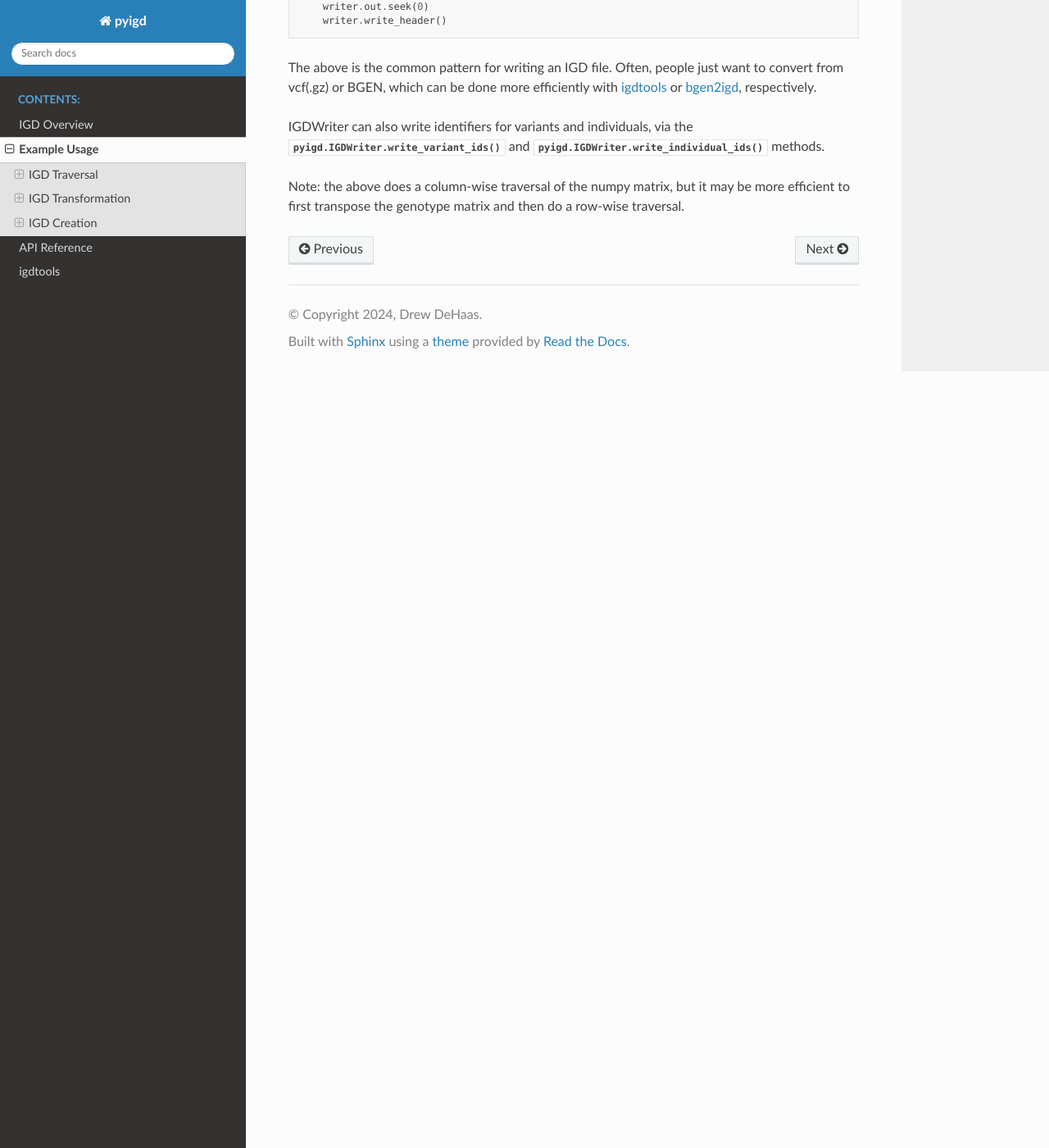
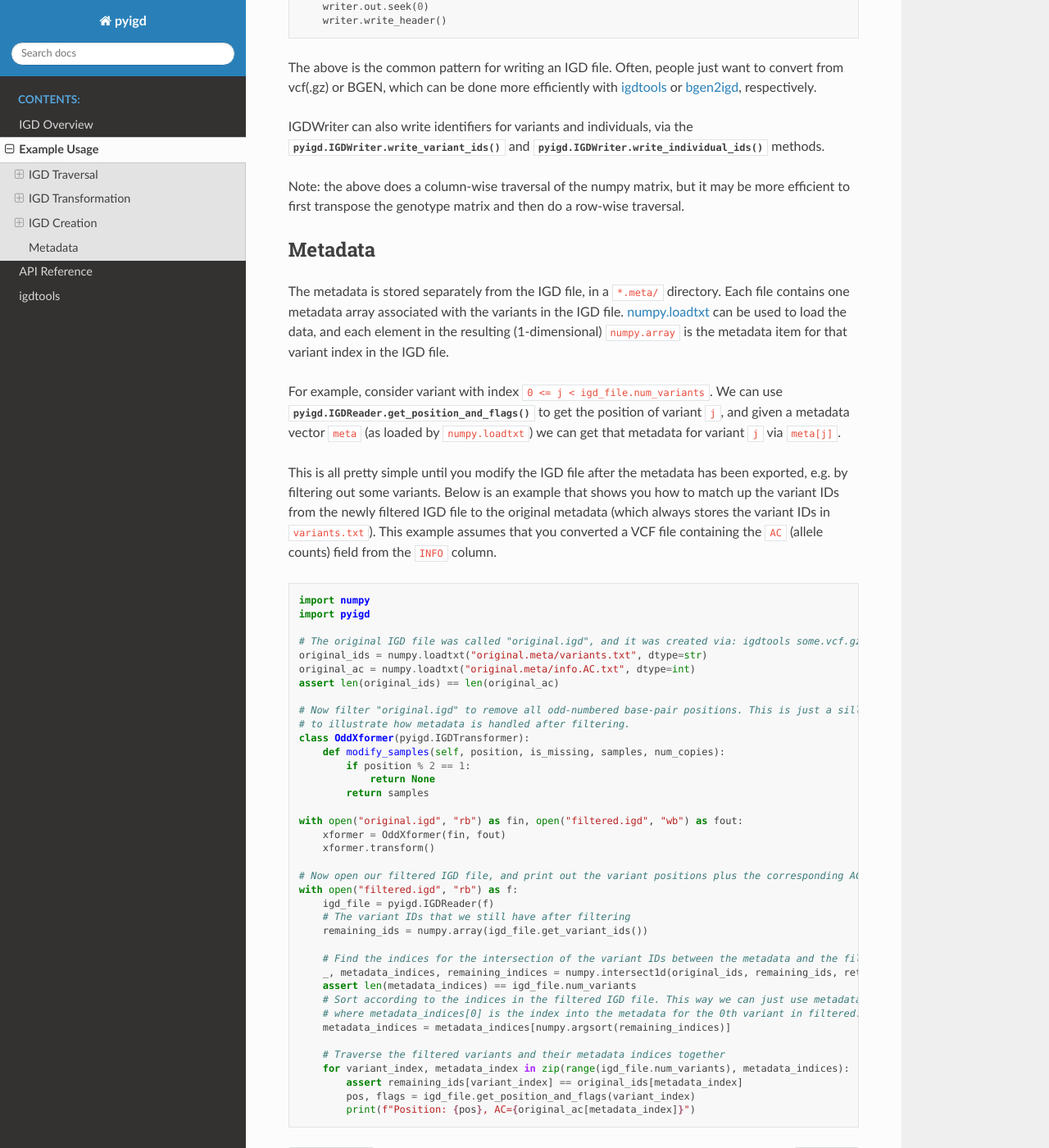
Before and after one commit to aprilweilab/pyigd, a Sphinx documentation site: the page built from docs/examples.rst, in a window 1280 px wide and 1400 px high, scrolled down 6836 px. Shown: the whole window at 82% size. Built offline with Sphinx 7.4.7 and the Read the Docs theme 3.1.0, drawn with Linux system fonts in a browser that asks for light colours.

Commit message:
Example for processing metadata after filtering

```diff
--- a/docs/examples.rst
+++ b/docs/examples.rst
@@ -395,3 +395,62 @@ methods.
 
 Note: the above does a column-wise traversal of the numpy matrix, but it may be more
 efficient to first transpose the genotype matrix and then do a row-wise traversal.
+
+Metadata
+~~~~~~~~
+
+The metadata is stored separately from the IGD file, in a ``*.meta/`` directory. Each file contains
+one metadata array associated with the variants in the IGD file. `numpy.loadtxt <https://numpy.org/doc/2.2/reference/generated/numpy.loadtxt.html>`_
+can be used to load the data, and each element in the resulting (1-dimensional) ``numpy.array`` is
+the metadata item for that variant index in the IGD file.
+
+For example, consider variant with index ``0 <= j < igd_file.num_variants``. We can use :py:meth:`pyigd.IGDReader.get_position_and_flags`
+to get the position of variant ``j``, and given a metadata vector ``meta`` (as loaded by ``numpy.loadtxt``) we can
+get that metadata for variant ``j`` via ``meta[j]``.
+
+This is all pretty simple until you modify the IGD file after the metadata has been exported, e.g.
+by filtering out some variants. Below is an example that shows you how to match up the variant IDs from
+the newly filtered IGD file to the original metadata (which always stores the variant IDs in ``variants.txt``).
+This example assumes that you converted a VCF file containing the ``AC`` (allele counts) field from the
+``INFO`` column.
+
+::
+
+  import numpy
+  import pyigd
+
+  # The original IGD file was called "original.igd", and it was created via: igdtools some.vcf.gz -o original.igd -e all
+  original_ids = numpy.loadtxt("original.meta/variants.txt", dtype=str)
+  original_ac = numpy.loadtxt("original.meta/info.AC.txt", dtype=int)
+  assert len(original_ids) == len(original_ac)
+
+  # Now filter "original.igd" to remove all odd-numbered base-pair positions. This is just a silly example of filtering,
+  # to illustrate how metadata is handled after filtering.
+  class OddXformer(pyigd.IGDTransformer):
+      def modify_samples(self, position, is_missing, samples, num_copies):
+          if position % 2 == 1:
+              return None
+          return samples
+
+  with open("original.igd", "rb") as fin, open("filtered.igd", "wb") as fout:
+      xformer = OddXformer(fin, fout)
+      xformer.transform()
+
+  # Now open our filtered IGD file, and print out the variant positions plus the corresponding AC value from the metadata
+  with open("filtered.igd", "rb") as f:
+      igd_file = pyigd.IGDReader(f)
+      # The variant IDs that we still have after filtering
+      remaining_ids = numpy.array(igd_file.get_variant_ids())
+
+      # Find the indices for the intersection of the variant IDs between the metadata and the filtered IGD.
+      _, metadata_indices, remaining_indices = numpy.intersect1d(original_ids, remaining_ids, return_indices=True)
+      assert len(metadata_indices) == igd_file.num_variants
+      # Sort according to the indices in the filtered IGD file. This way we can just use metadata_indices directly,
+      # where metadata_indices[0] is the index into the metadata for the 0th variant in filtered.igd, etc.
+      metadata_indices = metadata_indices[numpy.argsort(remaining_indices)]
+
+      # Traverse the filtered variants and their metadata indices together
+      for variant_index, metadata_index in zip(range(igd_file.num_variants), metadata_indices):
+          assert remaining_ids[variant_index] == original_ids[metadata_index]
+          pos, flags = igd_file.get_position_and_flags(variant_index)
+          print(f"Position: {pos}, AC={original_ac[metadata_index]}")
```
Also changed, not shown: docs/igd_overview.rst (+14 -1 lines), 2 other files.
